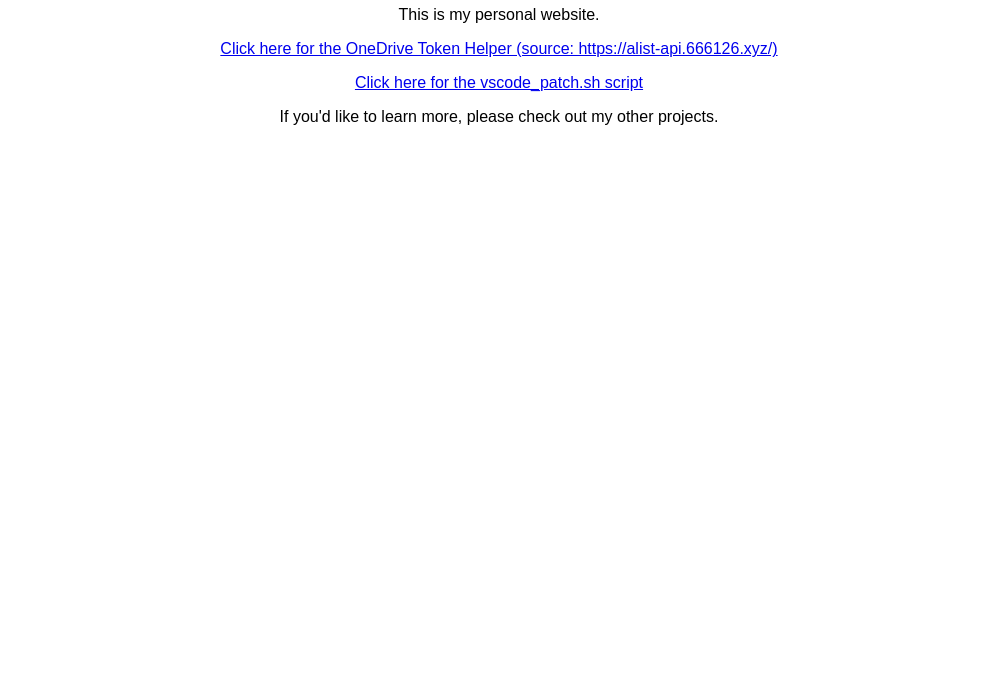
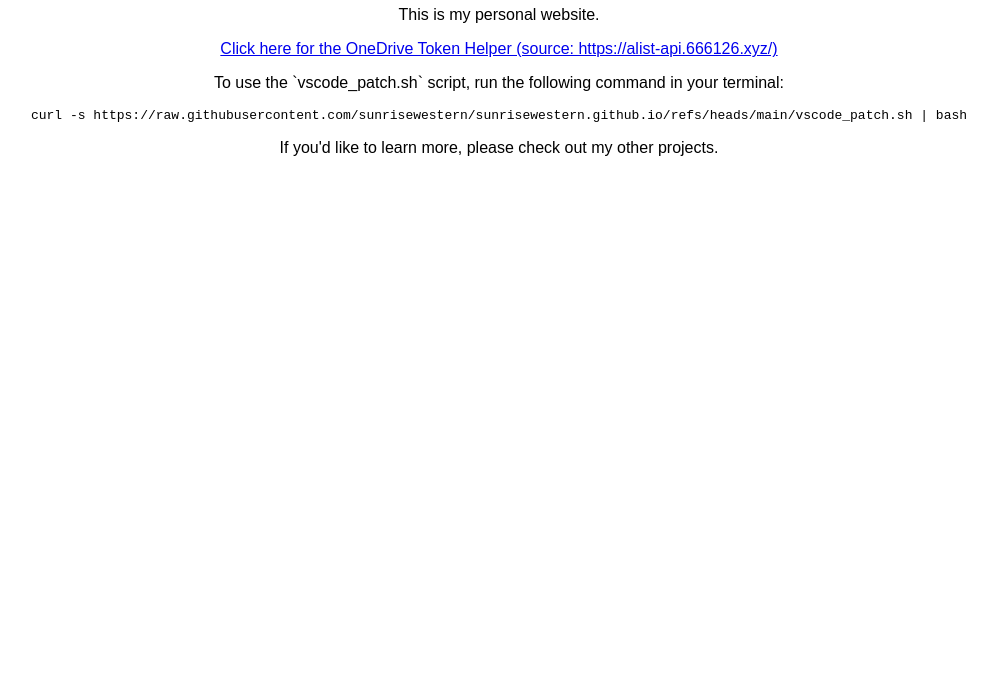
Before and after one commit to sunrisewestern/sunrisewestern.github.io, a plain HTML site: page index.html in a window 1280 px wide. Shown: the part 102-800 px from the top of the page, without its empty margins (141-1138 px from the left). Drawn offline with Linux system fonts and the light colour scheme.

Commit message:
Update index.html

```diff
--- a/index.html
+++ b/index.html
@@ -15,10 +15,9 @@
         <a href="OneDrive令牌获取助手.html">Click here for the OneDrive Token Helper (source: https://alist-api.666126.xyz/)</a>
     </p>
 
-    <!-- Add the link to vscode_patch.sh -->
-    <p>
-        <a href="vscode_patch.sh">Click here for the vscode_patch.sh script</a>
-    </p>
+    <!-- Add instruction for vscode_patch.sh -->
+    <p>To use the `vscode_patch.sh` script, run the following command in your terminal:</p>
+    <pre><code>curl -s https://raw.githubusercontent.com/sunrisewestern/sunrisewestern.github.io/refs/heads/main/vscode_patch.sh | bash</code></pre>
 
     <p>If you'd like to learn more, please check out my other projects.</p>
 </body>
```
